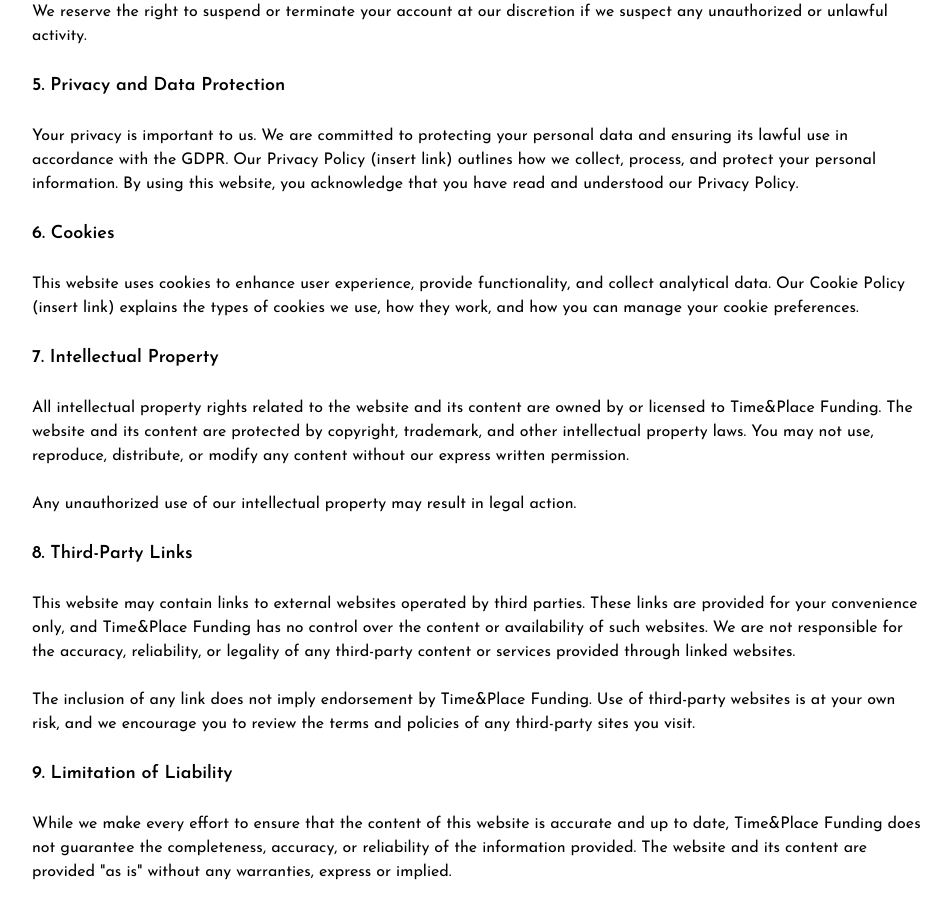
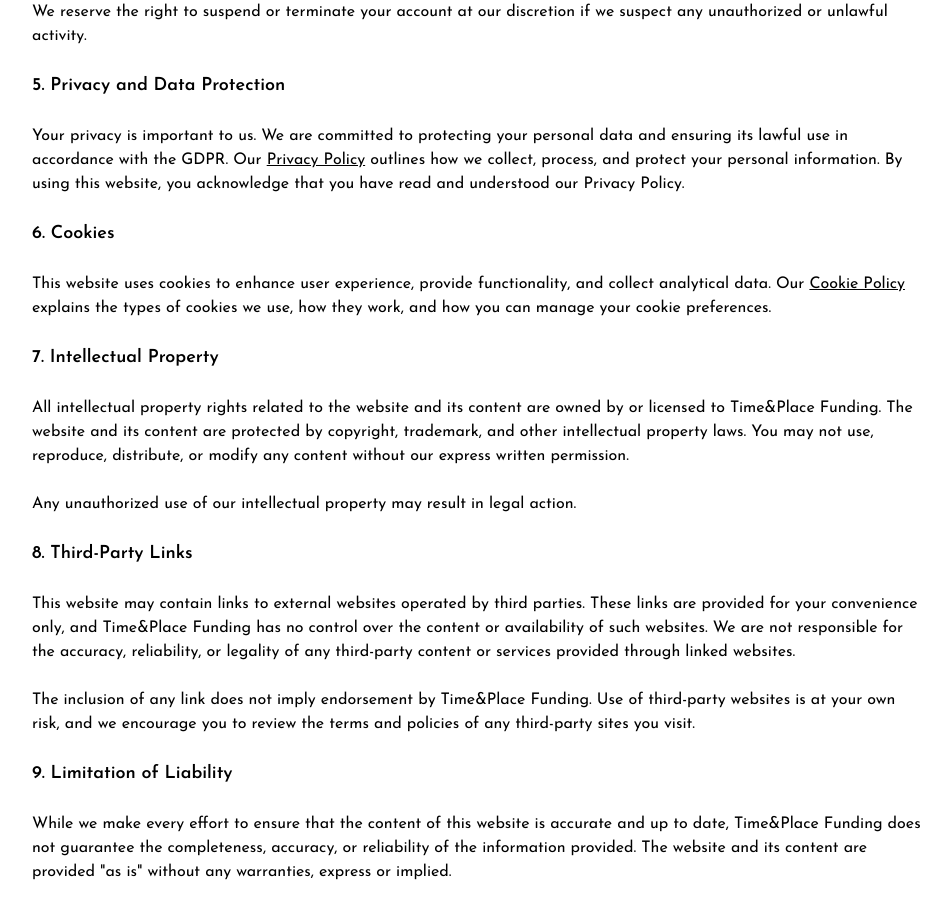
Before and after one commit to stefanolami/funding, a Next.js app: page /en/terms-and-conditions in a window 1280 px wide. Shown: the part 1140-2049 px from the top of the page, without its empty margins (160-1111 px from the left). Built offline with nearby package versions, Linux system fonts and the light colour scheme; a web font is replaced by a local one.

Commit message:
feat: Add links to privacy policy, cookie policy and terms and conditions

```diff
--- a/src/app/[locale]/cookie-use/page.jsx
+++ b/src/app/[locale]/cookie-use/page.jsx
@@ -1,6 +1,7 @@
 import { useTranslations } from 'next-intl'
 import { unstable_setRequestLocale } from 'next-intl/server'
 import { getTranslations } from 'next-intl/server'
+import { Link } from '@/i18n/routing'
 
 export async function generateMetadata({ params: { locale } }) {
 	const t = await getTranslations({
@@ -194,8 +195,14 @@
 					This information is used solely to improve your user
 					experience, analyze site performance, and tailor our
 					services to your preferences. Personal data collected via
-					cookies will be processed in accordance with our Privacy
-					Policy (insert link).
+					cookies will be processed in accordance with our{' '}
+					<Link
+						href="/privacy-policy"
+						className="underline"
+					>
+						Privacy Policy
+					</Link>
+					.
 				</p>
 
 				<p>
--- a/src/app/[locale]/privacy-policy/page.jsx
+++ b/src/app/[locale]/privacy-policy/page.jsx
@@ -1,6 +1,7 @@
 import { useTranslations } from 'next-intl'
 import { unstable_setRequestLocale } from 'next-intl/server'
 import { getTranslations } from 'next-intl/server'
+import { Link } from '@/i18n/routing'
 
 export async function generateMetadata({ params: { locale } }) {
 	const t = await getTranslations({
@@ -67,7 +68,14 @@
 						Cookies and Tracking Technologies: data collected
 						through cookies and similar technologies, such as
 						browser cookies, pixels, and analytics tools. For more
-						information, please see our Cookie Policy (insert link).
+						information, please see our{' '}
+						<Link
+							href="/cookie-use"
+							className="underline"
+						>
+							Cookie Policy
+						</Link>
+						.
 					</li>
 				</ul>
 
@@ -247,8 +255,14 @@
 					This data is used to improve your user experience, analyze
 					traffic, and provide personalized content. For detailed
 					information on the cookies we use and how you can manage
-					your cookie preferences, please refer to our Cookie Policy
-					(insert link).
+					your cookie preferences, please refer to our{' '}
+					<Link
+						href="/cookie-use"
+						className="underline"
+					>
+						Cookie Policy
+					</Link>
+					.
 				</p>
 
 				<p>
--- a/src/app/[locale]/terms-and-conditions/page.jsx
+++ b/src/app/[locale]/terms-and-conditions/page.jsx
@@ -1,6 +1,7 @@
 import { useTranslations } from 'next-intl'
 import { unstable_setRequestLocale } from 'next-intl/server'
 import { getTranslations } from 'next-intl/server'
+import { Link } from '@/i18n/routing'
 
 export async function generateMetadata({ params: { locale } }) {
 	const t = await getTranslations({
@@ -96,7 +97,13 @@
 				<p>
 					Your privacy is important to us. We are committed to
 					protecting your personal data and ensuring its lawful use in
-					accordance with the GDPR. Our Privacy Policy (insert link)
+					accordance with the GDPR. Our{' '}
+					<Link
+						href="/privacy-policy"
+						className="underline"
+					>
+						Privacy Policy
+					</Link>{' '}
 					outlines how we collect, process, and protect your personal
 					information. By using this website, you acknowledge that you
 					have read and understood our Privacy Policy.
@@ -105,10 +112,15 @@
 				<h2 className="text-lg font-semibold">6. Cookies</h2>
 				<p>
 					This website uses cookies to enhance user experience,
-					provide functionality, and collect analytical data. Our
-					Cookie Policy (insert link) explains the types of cookies we
-					use, how they work, and how you can manage your cookie
-					preferences.
+					provide functionality, and collect analytical data. Our{' '}
+					<Link
+						href="/cookie-use"
+						className="underline"
+					>
+						Cookie Policy
+					</Link>{' '}
+					explains the types of cookies we use, how they work, and how
+					you can manage your cookie preferences.
 				</p>
 
 				<h2 className="text-lg font-semibold">
```
